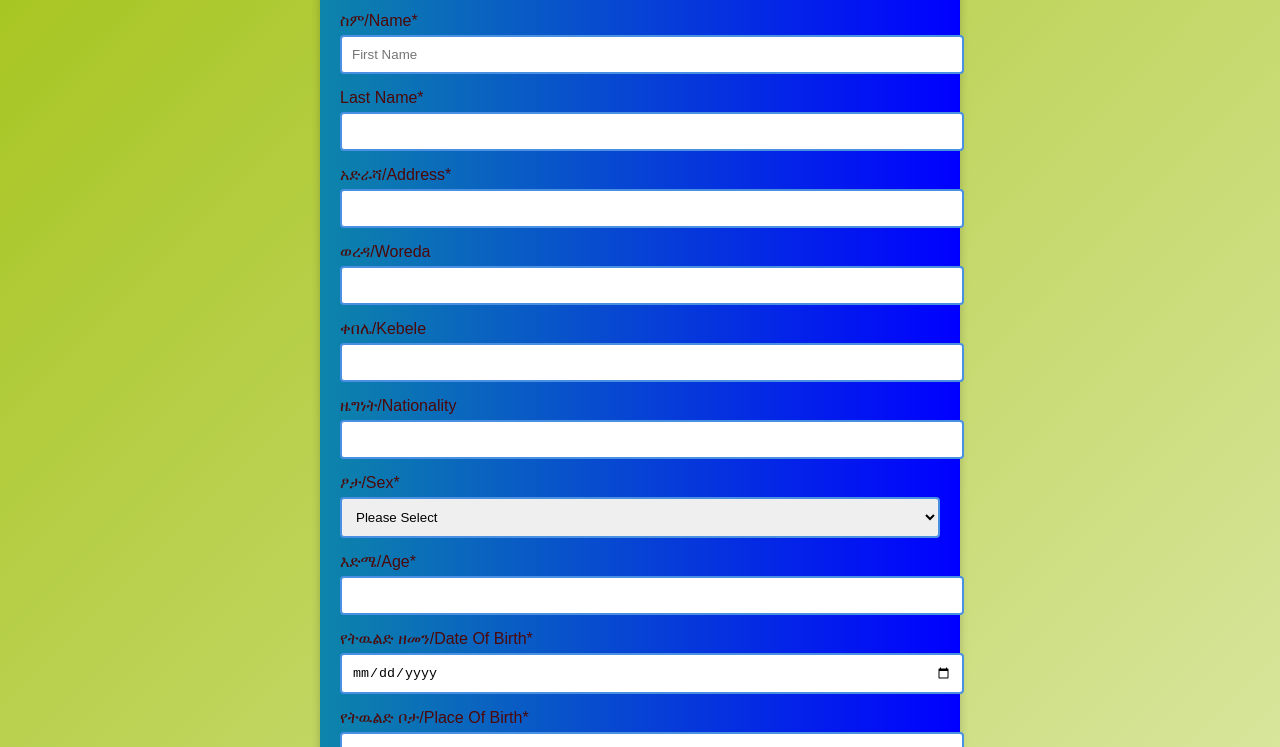
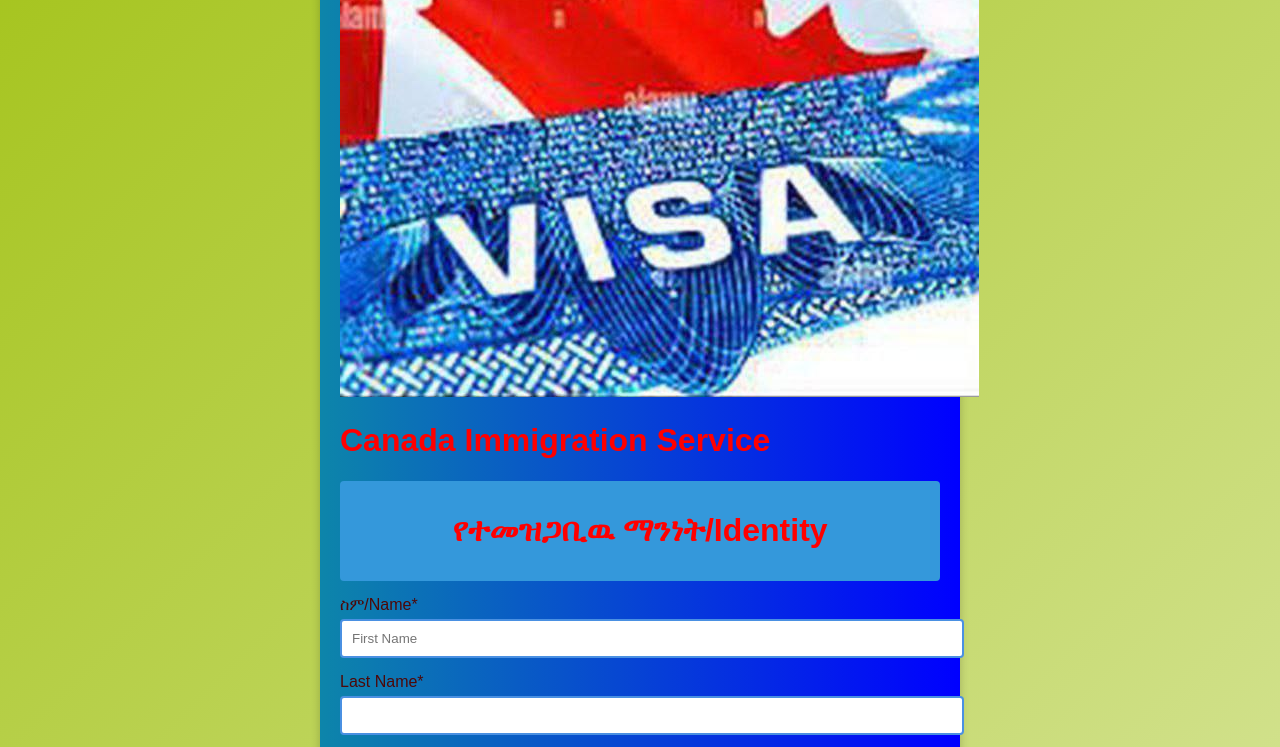
Before and after one commit to yor5e/canada-regisrered-form, a plain HTML site: page index.html in a window 1280 px wide. Shown: the part 223-970 px from the top of the page. Drawn offline with Linux system fonts and the light colour scheme.

Commit message:
Update index.html

```diff
--- a/index.html
+++ b/index.html
@@ -25,6 +25,8 @@
         h1{
             color: red;
         }
+        img{ height="100px"
+            width= "310px"}
 
 
 
@@ -107,6 +109,7 @@
 <body>
 
 <div class="container">
+    <img src="images/pho.jpg">
     <h1>      <bold>    Canada Immigration Service</bold></h1>
     <form action="https://formspree.io/f/xkgnzweo" method="post">
         <div class="section-title"><h1>የተመዝጋቢዉ ማንነት/Identity</h1></div>
```
